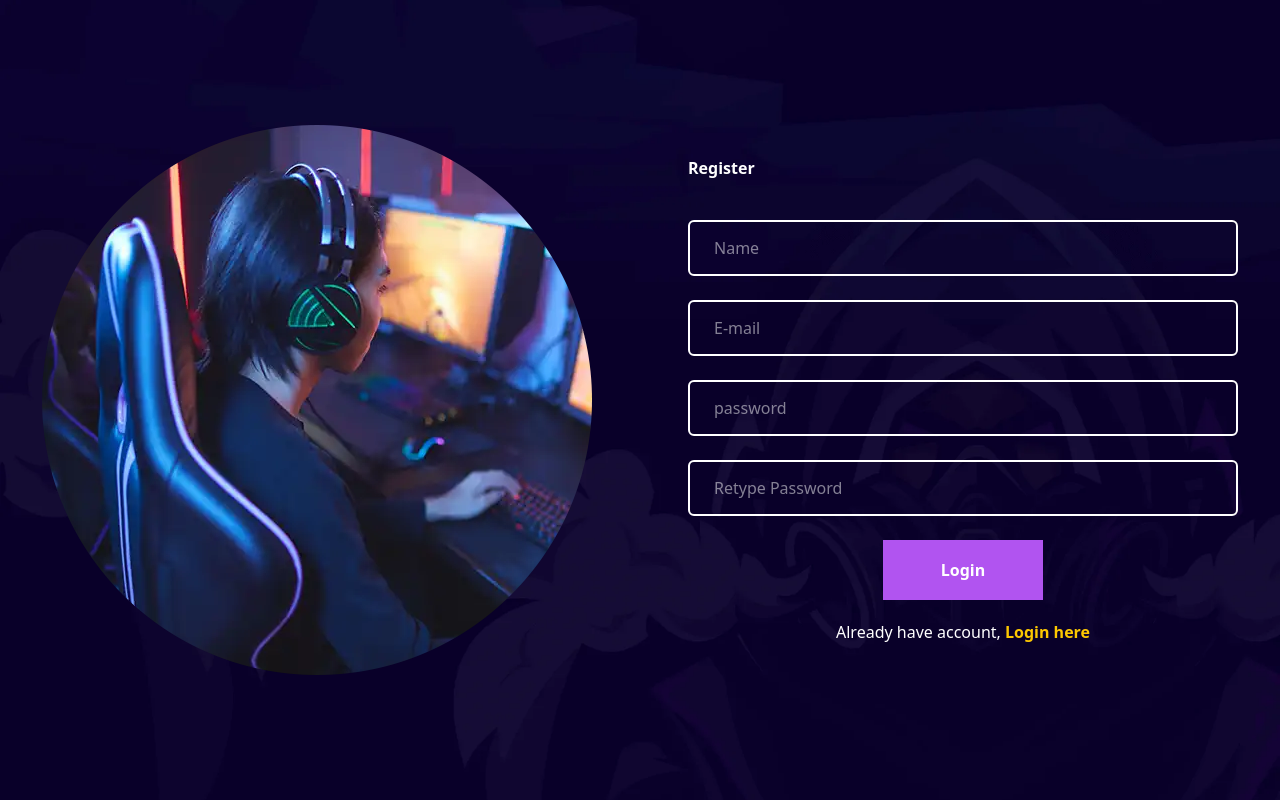
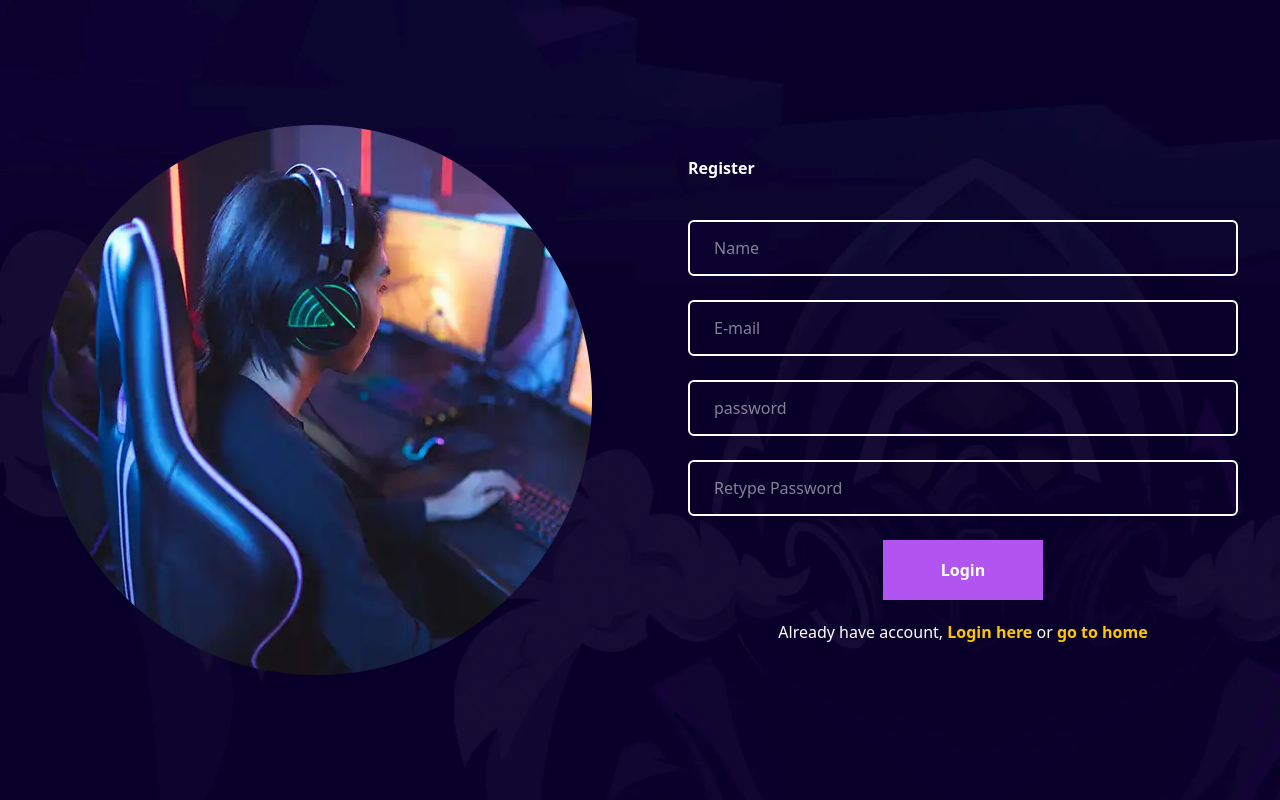
Before and after one commit to Vasak-Group/gamestats, a Vue app: page /register in a window 1280 px wide. Built offline with nearby package versions, Linux system fonts and the light colour scheme.

Commit message:
Reemplazar enlaces de anclaje por RouterLink en los componentes Login.vue y Register.vue para mejorar la navegación.

```diff
--- a/src/views/auth/Login.vue
+++ b/src/views/auth/Login.vue
@@ -1,3 +1,7 @@
+<script lang="ts" setup>
+import { RouterLink } from "vue-router";
+</script>
+
 <template>
   <section class="flex items-center justify-center py-20 h-screen w-screen">
     <div
@@ -45,9 +49,13 @@
           <div class="account-text mt-5 text-center">
             <p>
               Do not have any account,
-              <a class="text-yellow-400 font-semibold" href="/register"
-                >Signup here</a
-              >
+              <RouterLink class="text-yellow-400 font-semibold" to="/register">
+                Signup here
+              </RouterLink>
+              or
+              <RouterLink class="text-yellow-400 font-semibold" to="/">
+                go to home
+              </RouterLink>
             </p>
           </div>
         </form>
--- a/src/views/auth/Register.vue
+++ b/src/views/auth/Register.vue
@@ -1,3 +1,7 @@
+<script lang="ts" setup>
+import { RouterLink } from "vue-router";
+</script>
+
 <template>
   <section class="flex items-center justify-center py-20 h-screen w-screen">
     <div
@@ -55,9 +59,13 @@
           <div class="account-text mt-5 text-center">
             <p>
               Already have account,
-              <a class="font-semibold text-yellow-400" href="/login"
-                >Login here</a
-              >
+              <RouterLink class="font-semibold text-yellow-400" to="/login">
+                Login here
+              </RouterLink>
+              or
+              <RouterLink class="text-yellow-400 font-semibold" to="/">
+                go to home
+              </RouterLink>
             </p>
           </div>
         </form>
```
